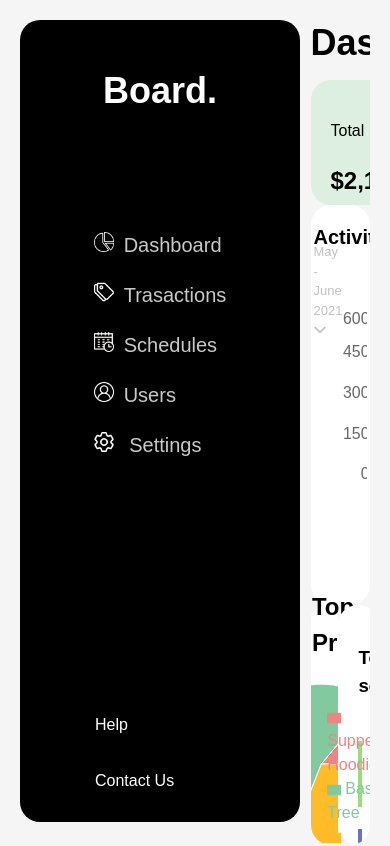
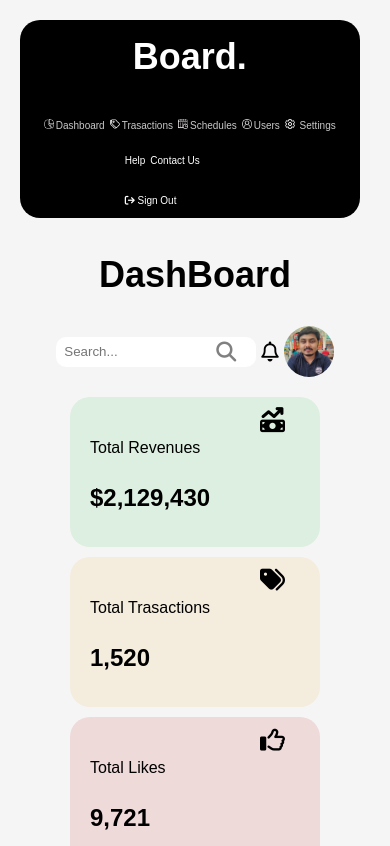
Before and after one commit to sayanghoshofficial/dashboard, a React (Create React App) app: page /dashboard in a window 390 px wide. Shown: the top 846 px of the page. Built offline with nearby package versions, Linux system fonts and the light colour scheme.

Commit message:
create responsive

```diff
--- a/src/Component/Activities.jsx
+++ b/src/Component/Activities.jsx
@@ -18,7 +18,7 @@ const Activities = () => {
         <div className="innerHeading">
           <h2>Activites</h2>
           <p>
-            May - June 2021 <i class="fa-solid fa-chevron-down"></i>
+            May - June 2021 <i className="fa-solid fa-chevron-down"></i>
           </p>
         </div>
       </div>
@@ -34,7 +34,7 @@ const Activities = () => {
           />
           <YAxis tickLine={false} axisLine={false} />
           <Tooltip contentStyle={{ backgroundColor: "#f5f5f5" }} />
-          <Legend wrapperStyle={{ top: -50, left: 450 }} />
+          <Legend wrapperStyle={{ top: "-10%", left: "40%" }} />
           <Line
             type="monotone"
             dataKey="Guest"
--- a/src/Component/AnalyticsBox.jsx
+++ b/src/Component/AnalyticsBox.jsx
@@ -3,7 +3,6 @@ import React from 'react'
 const AnalyticsBox = (props) => {
 
   const {icon,heading,data,color}=props;
-  console.log(icon)
   return (
     <div className='analyticSingleContainer' style={{backgroundColor:`${color}`}}>
     <i className={icon}></i>
--- a/src/Component/DashBoardLeft.jsx
+++ b/src/Component/DashBoardLeft.jsx
@@ -6,30 +6,40 @@ import settingLogo from "../assets/Image/setting.png";
 import scheduleLogo from "../assets/Image/timetable.png";
 import userLogo from "../assets/Image/user.png";
 
-
 const DashBoardLeft = () => {
   return (
     <div className="dashBoardLeftCointainer">
-      <div className="boardLogo"><h1>Board.</h1></div>
+      <div className="boardLogo">
+        <h1>Board.</h1>
+      </div>
       <div className="dashboardNavigation active">
         <p>
-          <img src={piLogo} alt="dashboard"/>Dashboard
+          <img src={piLogo} alt="dashboard" />
+          Dashboard
         </p>
         <p>
-          <img src={tagLogo} alt="Trasactions"/>Trasactions
+          <img src={tagLogo} alt="Trasactions" />
+          Trasactions
         </p>
         <p>
-          <img src={scheduleLogo} alt="Schedules"/>Schedules
+          <img src={scheduleLogo} alt="Schedules" />
+          Schedules
         </p>
         <p>
-          <img src={userLogo} alt="Users"/>Users
+          <img src={userLogo} alt="Users" />
+          Users
         </p>
         <p>
-          <img src={settingLogo} alt="Settings"/> Settings
+          <img src={settingLogo} alt="Settings" /> Settings
         </p>
       </div>
       <div className="endDiv">
-      <p>Help</p><p>Contact Us</p></div>
+        <p>Help</p>
+        <p>Contact Us</p>
+        <p className="SignOut">
+          <i className="fa-solid fa-arrow-right-from-bracket"></i> Sign Out
+        </p>
+      </div>
     </div>
   );
 };
--- a/src/Component/PieRechartComponent.jsx
+++ b/src/Component/PieRechartComponent.jsx
@@ -48,7 +48,7 @@ class PieRechartComponent extends React.Component {
         <div className="pieHeading">
           <h2>Top Products</h2>
           <p>
-            May - June 2021 <i class="fa-solid fa-chevron-down"></i>
+            May - June 2021 <i className="fa-solid fa-chevron-down"></i>
           </p>
         </div>
         <ResponsiveContainer>
@@ -65,7 +65,7 @@ class PieRechartComponent extends React.Component {
               dataKey="value"
               nameKey="name"
               cx="30%"
-              cy="60%"
+              cy="50%"
               outerRadius={80}
               fill="#8884d8"
             >
--- a/src/Style/Dashboard.css
+++ b/src/Style/Dashboard.css
@@ -3,14 +3,16 @@
   color: white;
   background-color: #f5f5f5;
   display: flex;
+  flex-wrap: wrap;
+  justify-content: center;
 }
 .dashboardMainCointainer h1{
   margin-top: 10px;
 }
-.left {
+.leftD {
   width: 20%;
   background-color: black;
-  height: 95vh;
+  height: auto;
   min-width: 280px;
   border-radius: 20px;
   margin-right: 3%;
@@ -18,8 +20,9 @@
 .dashBoardLeftCointainer {
   box-sizing: border-box;
   width: 100%;
-  height: 100%;
+  height: auto;
   display: flex;
+  flex-wrap: wrap;
   flex-direction: column;
   justify-content: space-around;
   align-items: center;
@@ -47,33 +50,40 @@
   width: 130px;
   padding-top: 150px;
   display: flex;
+  flex-wrap: wrap;
   flex-direction: column;
   align-items: start;
 }
-.right {
+.endDiv p{
+  cursor: pointer;
+}
+.rightD {
   width: 75%;
   border-radius: 20px;
   overflow: hidden;
   color: black;
   display: flex;
+  flex-wrap: wrap;
   flex-direction: column;
   justify-content: space-between;
+  gap: 20px;
 }
 .dashboardNavContainer {
   width: 100%;
-  height: 60px;
   display: flex;
+  flex-wrap: wrap;
   align-items: center;
   justify-content: space-between;
 }
 .navSearchMain {
-  width: 30%;
-  height: 100%;
+  width: auto;
   display: flex;
+  flex-wrap: wrap;
   align-items: center;
   justify-content: space-between;
   color: black;
   font-size: 20px;
+  gap: 5px;
 }
 .navSearchMain img {
   width: 50px;
@@ -105,15 +115,18 @@
 }
 .annaliticBox {
   width: 100%;
-  height: 125px;
+  height: auto;
   display: flex;
+  flex-wrap: wrap;
   flex-direction: row;
+  align-items: center;
   justify-content: space-between;
+  gap: 10px;
 }
 .analyticSingleContainer {
   box-sizing: border-box;
   width: 250px;
-  height: 100%;
+  height: 150px;
   border-radius: 20px;
   padding-left: 20px;
   padding-right: 20px;
@@ -166,14 +179,15 @@ h1 {
 }
 .bottomDiv {
   width: 100%;
-  height: 240px;
+  height: auto;
   display: flex;
+  flex-wrap: wrap;
   justify-content: space-between;
 }
 .pieChart {
   width: 47%;
   border-radius: 20px;
-  height: 100%;
+  height: 250px;
   background-color: white;
   display: flex;
   flex-direction: column;
@@ -197,6 +211,7 @@ h1 {
 }
 .todaysSchedule {
   width: 47%;
+  height: 250px;
   border-radius: 20px;
   padding: 20px;
   box-sizing: border-box;
@@ -233,3 +248,68 @@ h1 {
   padding-left: 10px;
   line-height:2px
 }
+@media screen and (max-width:1330px) {
+  .dashboardMainCointainer{
+    gap: 20px;
+  }
+
+  .leftD{
+      width: 90%;
+      height: auto;
+  }
+
+  .dashBoardLeftCointainer{
+    display: flex;
+    flex-direction: row;
+    align-items: center;
+  }
+  .dashboardNavigation{
+    display: flex;
+    flex-wrap: wrap;
+    flex-direction: row;
+    align-items: center;
+    justify-content: center;
+    font-size: 10px;
+    gap: 5px;
+  }
+  .dashboardNavigation p img{
+    width: 10px;
+    margin-right: 2px;
+  }
+  .endDiv{
+    display: flex;
+    flex-direction: row;
+    flex-wrap: wrap;
+    font-size: 10px;
+    padding-top: 0;
+    gap: 5px;
+  }
+  .rightD{
+    width: 90%;
+  }
+  .dashboardNavContainer{
+    justify-content: center;
+  }
+  .annaliticBox{
+    justify-content: center;
+  }
+}
+@media screen and (max-width:1100px) {
+  .leftD , .rightD{
+    width: 100%;
+  }
+}
+
+@media screen and (max-width:750px) {
+  .bottomDiv{
+    flex-direction: column;
+    gap: 10px;
+
+  }
+  .pieChart{
+    width: 100%;
+  }
+  .todaysSchedule{
+    width: 100%;
+  }
+}
--- a/src/Style/SignUp.css
+++ b/src/Style/SignUp.css
@@ -100,7 +100,7 @@ label{
 @media screen and (min-width:900px) {
     .splitScreen{
         flex-direction: row;
-        height: 100vh;
+        height: 100vh !important;
     }
     .left, .right{
         display: flex;
--- a/src/firebase.js
+++ b/src/firebase.js
@@ -15,4 +15,5 @@ const app = initializeApp(firebaseConfig);
 const auth = getAuth(app);
 const provider = new GoogleAuthProvider();
 
+
 export { auth, provider };
--- a/src/index.css
+++ b/src/index.css
@@ -4,11 +4,16 @@
   line-height: 1.5;
   --primary-blue: #233975;
 }
+#root{
+  height: 100vh;
+  width: 100vw;
+}
 body{
   padding: 0;
   margin: 0;
   font-family: 'Montserrat', sans-serif;
   font-weight: 500;
+  min-width: 400px;
 }
 h1{
   font-size: 2.25rem;
@@ -25,3 +30,6 @@ a{
 a:hover{
   text-decoration: underline;
 }
+.SignOut:hover{
+  color: red;
+}
--- a/src/pages/DashBoard.jsx
+++ b/src/pages/DashBoard.jsx
@@ -13,10 +13,10 @@ import { Analytics } from "../data/analyticsData";
 const DashBoard = () => {
   return (
     <div className="dashboardMainCointainer">
-      <div className="left">
+      <div className="leftD">
         <DashBoardLeft />
       </div>
-      <div className="right">
+      <div className="rightD">
         <DashBoardNav />
         <div className="annaliticBox">
           {Analytics.map((a) => (
--- a/src/pages/SignIn.jsx
+++ b/src/pages/SignIn.jsx
@@ -42,11 +42,11 @@ const SignIn = () => {
           </button>
 
           <div className="inputCointainer email">
-            <label for="email">Email address</label>
+            <label htmlFor="email">Email address</label>
             <input id="email" name="email" type="email" />
           </div>
           <div className="inputCointainer password">
-            <label for="password">Password</label>
+            <label htmlFor="password">Password</label>
             <input
               id="password"
               name="password"
```
